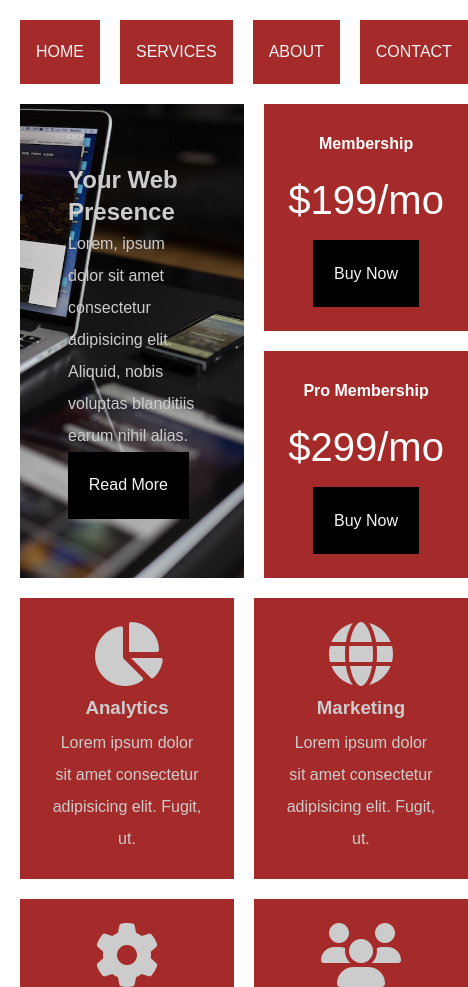
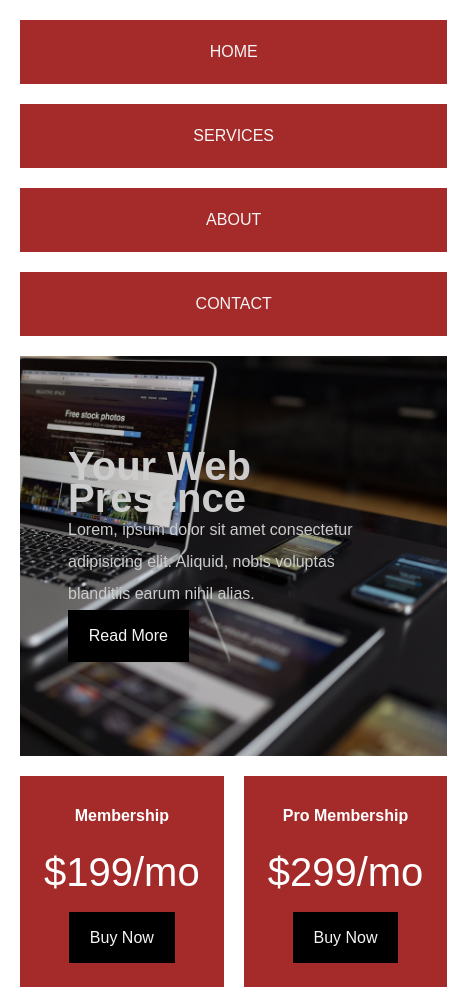
Before and after one commit to adeyemiabiola047/gridbiz, a plain HTML site: page index.html in a window 390 px wide. Shown: the top 987 px of the page, 468 px wide, since content can reach past the window. Drawn offline with Linux system fonts and the light colour scheme.

Commit message:
remove line height from btn in css and also do the media responsiveness

```diff
--- a/css/style.scss
+++ b/css/style.scss
@@ -16,7 +16,6 @@
   padding: 0.6rem 1.3rem;
   text-decoration: none;
   border: 0;
-  line-height: 3rem;
 }
 
 img {
@@ -137,3 +136,36 @@ footer {
   text-align: center;
   padding: 1rem;
 }
+
+@media (max-width: 700px) {
+  .top-container {
+    grid-template-areas:
+    'showcase showcase'
+    'top-box-a top-box-b';
+  }
+
+  .showcase h1 {
+    font-size: 2.5rem;
+  }
+
+ .wrapper .main-nav ul {
+    grid-template-columns: 1fr;
+  }
+
+  .info {
+    grid-template-columns: 1fr;
+  }
+  .info .btn {
+    display: block;
+    text-align: center;
+    margin: auto;
+  }
+}
+
+@media (max-width: 500px) {
+  .top-container {
+    grid-template-areas:
+    'showcase'
+    'top-box-a top-box-b';
+  }
+}
```
Also changed, not shown: css/style.css, 1 other file.
